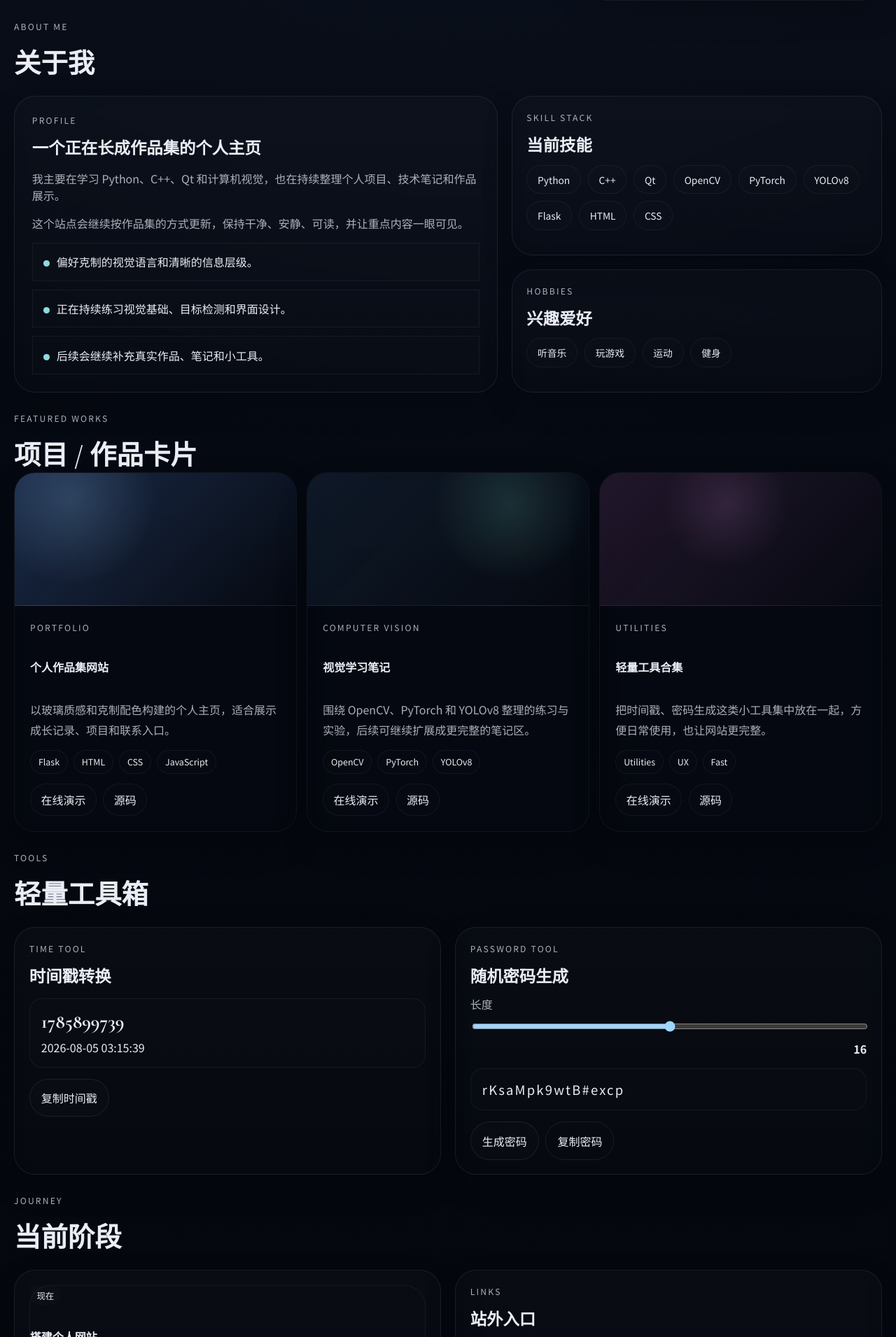
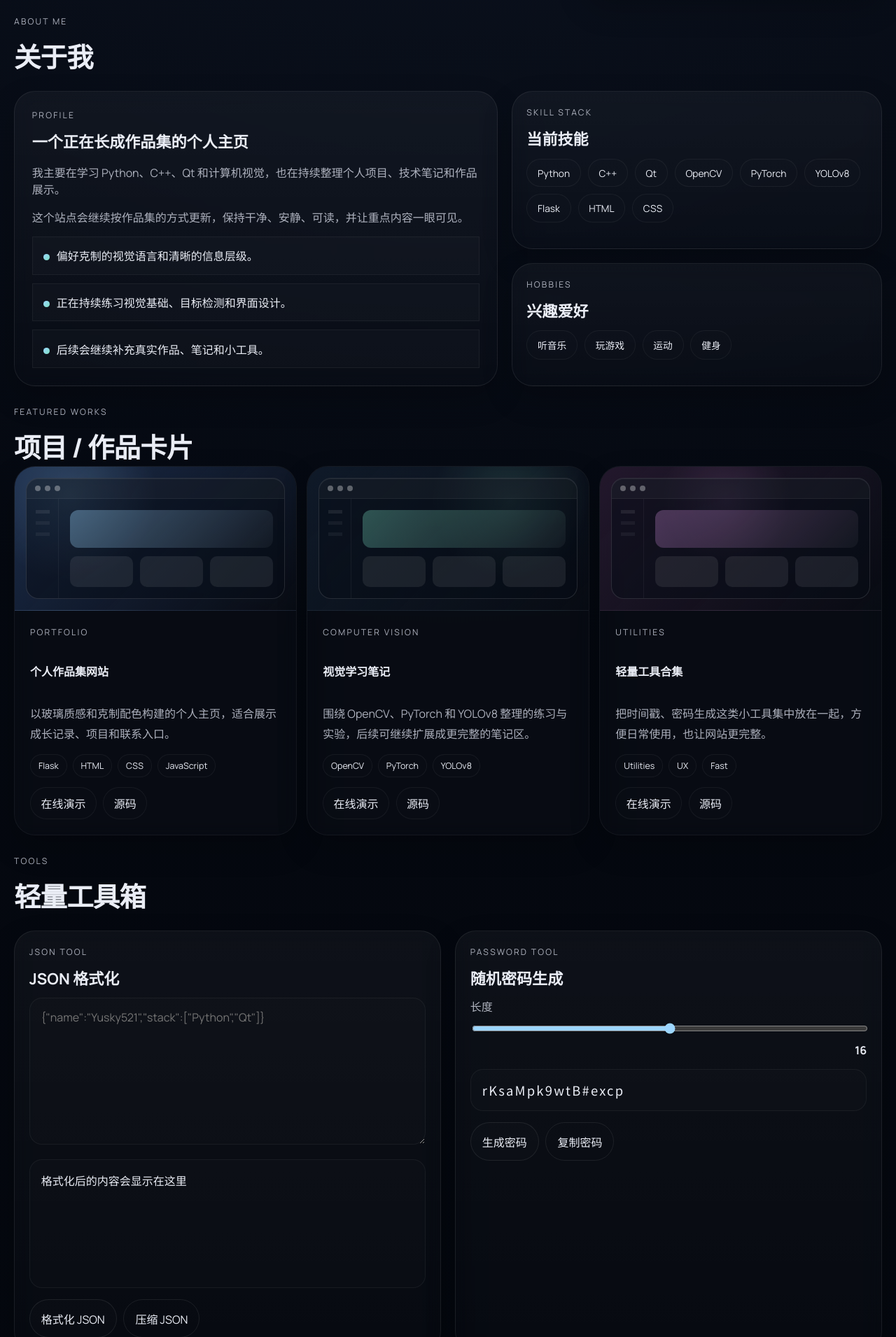
Before and after one commit to Yusky520/my-website, a Flask app: page / in a window 1280 px wide. Shown: the part 822-2733 px from the top of the page at 70% size. Run offline with Flask 3, Linux system fonts and the light colour scheme.

Commit message:
Refine glass panels and simplify tools

```diff
--- a/static/app.js
+++ b/static/app.js
@@ -9,14 +9,17 @@ const clockNext = document.getElementById("clock-next");
 const liveDate = document.getElementById("live-date");
 const form = document.getElementById("contact-form");
 const statusText = document.getElementById("form-status");
-const timestampText = document.getElementById("timestamp-text");
-const timestampIso = document.getElementById("timestamp-iso");
-const timestampCopy = document.getElementById("timestamp-copy");
+const jsonInput = document.getElementById("json-input");
+const jsonOutput = document.getElementById("json-output");
+const jsonFormat = document.getElementById("json-format");
+const jsonMinify = document.getElementById("json-minify");
 const passwordLength = document.getElementById("password-length");
 const passwordLengthValue = document.getElementById("password-length-value");
 const passwordOutput = document.getElementById("password-output");
 const passwordGenerate = document.getElementById("password-generate");
 const passwordCopy = document.getElementById("password-copy");
+const emailToggle = document.getElementById("email-toggle");
+const emailValue = document.getElementById("email-value");
 
 let statusTimer = null;
 let clockValue = "";
@@ -36,10 +39,6 @@ function formatDate(date) {
     day: "2-digit",
     weekday: "short",
   }).format(date);
-}
-
-function formatTimestamp(date) {
-  return `${date.getFullYear()}-${pad(date.getMonth() + 1)}-${pad(date.getDate())} ${formatClock(date)}`;
 }
 
 function showStatus(message, type = "success", autoHideMs = 3000) {
@@ -192,14 +191,32 @@ function updatePassword() {
   passwordOutput.textContent = randomPassword(Number(passwordLength.value));
 }
 
-function updateTimestamp() {
-  if (!timestampText || !timestampIso) {
+function renderJson(value) {
+  if (!jsonOutput) {
     return;
   }
 
-  const now = new Date();
-  timestampText.textContent = String(Math.floor(now.getTime() / 1000));
-  timestampIso.textContent = formatTimestamp(now);
+  jsonOutput.textContent = value;
+}
+
+function formatJson(minify = false) {
+  if (!jsonInput || !jsonOutput) {
+    return;
+  }
+
+  const raw = jsonInput.value.trim();
+  if (!raw) {
+    renderJson("请先输入 JSON 内容");
+    return;
+  }
+
+  try {
+    const parsed = JSON.parse(raw);
+    const nextValue = minify ? JSON.stringify(parsed) : JSON.stringify(parsed, null, 2);
+    renderJson(nextValue);
+  } catch (error) {
+    renderJson("JSON 格式不正确，请检查逗号、引号和括号。");
+  }
 }
 
 async function copyText(text, successMessage) {
@@ -259,9 +276,15 @@ if (form) {
   });
 }
 
-if (timestampCopy && timestampText) {
-  timestampCopy.addEventListener("click", () => {
-    copyText(timestampText.textContent, "时间戳已复制");
+if (jsonFormat) {
+  jsonFormat.addEventListener("click", () => {
+    formatJson(false);
+  });
+}
+
+if (jsonMinify) {
+  jsonMinify.addEventListener("click", () => {
+    formatJson(true);
   });
 }
 
@@ -279,11 +302,25 @@ if (passwordCopy && passwordOutput) {
   });
 }
 
+if (emailToggle && emailValue) {
+  emailToggle.addEventListener("click", () => {
+    const isHidden = emailValue.hasAttribute("hidden");
+    if (isHidden) {
+      emailValue.removeAttribute("hidden");
+      emailToggle.textContent = "点击收起";
+      emailToggle.setAttribute("aria-expanded", "true");
+    } else {
+      emailValue.setAttribute("hidden", "hidden");
+      emailToggle.textContent = "点击查看";
+      emailToggle.setAttribute("aria-expanded", "false");
+    }
+  });
+}
+
 setupReveal();
 setupNav();
 setupBackToTop();
 updatePassword();
-updateTimestamp();
 updateClock(true);
 scheduleClock();
-window.setInterval(updateTimestamp, 1000);
+renderJson("格式化后的内容会显示在这里");
--- a/static/style.css
+++ b/static/style.css
@@ -24,7 +24,7 @@ html {
 body {
   margin: 0;
   min-height: 100vh;
-  font-family: "Noto Sans SC", sans-serif;
+  font-family: "Manrope", "Noto Sans SC", sans-serif;
   color: var(--text);
   background:
     radial-gradient(circle at top, rgba(40, 58, 90, 0.24), transparent 42%),
@@ -97,12 +97,12 @@ textarea {
 }
 
 .glass {
-  background: linear-gradient(180deg, rgba(255, 255, 255, 0.018), rgba(255, 255, 255, 0.006));
-  backdrop-filter: blur(8px);
+  background: linear-gradient(180deg, rgba(255, 255, 255, 0.04), rgba(255, 255, 255, 0.012));
+  backdrop-filter: blur(10px);
 }
 
 .glass-lite {
-  background: rgba(255, 255, 255, 0.008);
+  background: rgba(255, 255, 255, 0.01);
   border-color: rgba(255, 255, 255, 0.05);
   backdrop-filter: blur(6px);
 }
@@ -489,9 +490,9 @@ textarea {
 
 .section-head h3 {
   margin: 0;
-  font-family: "Cormorant Garamond", serif;
-  font-weight: 600;
+  font-weight: 700;
   font-size: clamp(1.9rem, 3vw, 2.8rem);
+  letter-spacing: -0.02em;
 }
 
 .about-grid,
@@ -531,7 +532,8 @@ textarea {
 
 .panel h3 {
   margin: 0 0 0.8rem;
-  font-size: 1.46rem;
+  font-size: 1.38rem;
+  font-weight: 700;
 }
 
 .note-list {
@@ -545,7 +547,7 @@ textarea {
 .link-card,
 .timeline-item,
 .contact-card {
-  background: rgba(255, 255, 255, 0.004);
+  background: rgba(255, 255, 255, 0.014);
   border: 1px solid var(--border-soft);
 }
 
@@ -597,7 +599,8 @@ textarea {
 .project-card__shot {
   min-height: 190px;
   border-bottom: 1px solid var(--border-soft);
-  background: linear-gradient(135deg, rgba(255, 255, 255, 0.04), rgba(255, 255, 255, 0.015));
+  background: linear-gradient(135deg, rgba(255, 255, 255, 0.05), rgba(255, 255, 255, 0.02));
+  padding: 16px;
 }
 
 .project-card__shot--1 {
@@ -616,6 +619,81 @@ textarea {
   background:
     radial-gradient(circle at 45% 24%, rgba(244, 164, 255, 0.12), transparent 34%),
     linear-gradient(135deg, rgba(44, 28, 52, 0.74), rgba(6, 10, 18, 0.08));
+}
+
+.project-preview {
+  width: 100%;
+  height: 100%;
+  border-radius: 18px;
+  overflow: hidden;
+  border: 1px solid rgba(255, 255, 255, 0.12);
+  background: rgba(7, 12, 22, 0.5);
+  box-shadow: inset 0 1px 0 rgba(255, 255, 255, 0.06);
+}
+
+.project-preview__bar {
+  display: flex;
+  align-items: center;
+  gap: 6px;
+  padding: 10px 12px;
+  border-bottom: 1px solid rgba(255, 255, 255, 0.06);
+  background: rgba(255, 255, 255, 0.03);
+}
+
+.project-preview__bar span {
+  width: 8px;
+  height: 8px;
+  border-radius: 50%;
+  background: rgba(255, 255, 255, 0.32);
+}
+
+.project-preview__body {
+  display: grid;
+  grid-template-columns: 46px 1fr;
+  height: calc(100% - 41px);
+}
+
+.project-preview__rail {
+  border-right: 1px solid rgba(255, 255, 255, 0.05);
+  background:
+    linear-gradient(rgba(255, 255, 255, 0.08) 0 0) 50% 16px / 20px 5px no-repeat,
+    linear-gradient(rgba(255, 255, 255, 0.05) 0 0) 50% 32px / 20px 5px no-repeat,
+    linear-gradient(rgba(255, 255, 255, 0.05) 0 0) 50% 48px / 20px 5px no-repeat;
+}
+
+.project-preview__canvas {
+  padding: 16px;
+}
+
+.project-preview__hero {
+  height: 54px;
+  border-radius: 12px;
+  background: linear-gradient(135deg, rgba(255, 255, 255, 0.18), rgba(255, 255, 255, 0.04));
+  margin-bottom: 12px;
+}
+
+.project-preview__grid {
+  display: grid;
+  grid-template-columns: repeat(3, minmax(0, 1fr));
+  gap: 10px;
+}
+
+.project-preview__grid div {
+  height: 44px;
+  border-radius: 10px;
+  background: rgba(255, 255, 255, 0.08);
+}
+
+.project-preview--1 .project-preview__hero {
+  background: linear-gradient(135deg, rgba(157, 214, 255, 0.35), rgba(255, 255, 255, 0.04));
+}
+
+.project-preview--2 .project-preview__hero {
+  background: linear-gradient(135deg, rgba(125, 224, 195, 0.32), rgba(255, 255, 255, 0.04));
+}
+
+.project-preview--3 .project-preview__hero {
+  background: linear-gradient(135deg, rgba(244, 164, 255, 0.26), rgba(255, 255, 255, 0.04));
 }
 
 .project-card__body {
@@ -660,18 +738,43 @@ textarea {
   margin: 1rem 0;
   border: 1px solid var(--border-soft);
   border-radius: 18px;
-  background: rgba(255, 255, 255, 0.006);
+  background: rgba(255, 255, 255, 0.012);
 }
 
 .tool-box strong {
-  font-family: "Cormorant Garamond", serif;
   font-size: 1.7rem;
+  font-weight: 700;
 }
 
 .tool-box--mono {
   font-family: "Noto Sans SC", sans-serif;
   font-size: 1.15rem;
   letter-spacing: 0.12em;
+}
+
+.tool-box--json {
+  min-height: 184px;
+  white-space: pre-wrap;
+  word-break: break-word;
+  font-family: "Manrope", "Noto Sans SC", sans-serif;
+  line-height: 1.8;
+}
+
+.tool-textarea {
+  width: 100%;
+  min-height: 184px;
+  padding: 1rem;
+  color: var(--text);
+  background: rgba(255, 255, 255, 0.01);
+  border: 1px solid var(--border-soft);
+  border-radius: 18px;
+  outline: none;
+  resize: vertical;
+}
+
+.tool-textarea:focus {
+  border-color: rgba(149, 237, 255, 0.22);
+  box-shadow: 0 0 0 2px rgba(149, 237, 255, 0.028);
 }
 
 .tool-actions {
--- a/templates/index.html
+++ b/templates/index.html
@@ -13,7 +13,7 @@
     <link rel="preconnect" href="https://fonts.googleapis.com" />
     <link rel="preconnect" href="https://fonts.gstatic.com" crossorigin />
     <link
-      href="https://fonts.googleapis.com/css2?family=Cormorant+Garamond:wght@400;500;600;700&family=Noto+Sans+SC:wght@300;400;500;700&display=swap"
+      href="https://fonts.googleapis.com/css2?family=Manrope:wght@400;500;600;700;800&family=Noto+Sans+SC:wght@300;400;500;700&display=swap"
       rel="stylesheet"
     />
     <link rel="stylesheet" href="{{ url_for('static', filename='style.css') }}" />
@@ -165,7 +165,26 @@
         <div class="project-list">
           {% for project in profile.projects %}
             <article class="project-card glass">
-              <div class="project-card__shot project-card__shot--{{ loop.index }}"></div>
+              <div class="project-card__shot project-card__shot--{{ loop.index }}">
+                <div class="project-preview project-preview--{{ loop.index }}">
+                  <div class="project-preview__bar">
+                    <span></span>
+                    <span></span>
+                    <span></span>
+                  </div>
+                  <div class="project-preview__body">
+                    <div class="project-preview__rail"></div>
+                    <div class="project-preview__canvas">
+                      <div class="project-preview__hero"></div>
+                      <div class="project-preview__grid">
+                        <div></div>
+                        <div></div>
+                        <div></div>
+                      </div>
+                    </div>
+                  </div>
+                </div>
+              </div>
               <div class="project-card__body">
                 <span class="project-type">{{ project.type }}</span>
                 <h4>{{ project.name }}</h4>
@@ -195,14 +214,18 @@
 
         <div class="tools-grid">
           <article class="panel glass">
-            <p class="section-label">TIME TOOL</p>
-            <h3>时间戳转换</h3>
-            <div class="tool-box">
-              <strong id="timestamp-text">--</strong>
-              <span id="timestamp-iso">--</span>
-            </div>
+            <p class="section-label">JSON TOOL</p>
+            <h3>JSON 格式化</h3>
+            <textarea
+              id="json-input"
+              class="tool-textarea"
+              rows="8"
+              placeholder='{"name":"Yusky521","stack":["Python","Qt"]}'
+            ></textarea>
+            <div class="tool-box tool-box--json" id="json-output">格式化后的内容会显示在这里</div>
             <div class="tool-actions">
-              <button type="button" class="tool-btn" id="timestamp-copy">复制时间戳</button>
+              <button type="button" class="tool-btn" id="json-format">格式化 JSON</button>
+              <button type="button" class="tool-btn tool-btn--ghost" id="json-minify">压缩 JSON</button>
             </div>
           </article>
 
@@ -272,7 +295,10 @@
             <p>这里保留一个可用的联系表单，方便后续继续扩展成留言通知、后台管理或作品投稿入口。</p>
             <div class="contact-card">
               <span>QQ 邮箱</span>
-              <strong>3294850673@qq.com</strong>
+              <button type="button" class="email-toggle" id="email-toggle" aria-expanded="false">
+                点击查看
+              </button>
+              <strong id="email-value" class="email-value" hidden>3294850673@qq.com</strong>
             </div>
           </div>
 
```
Also changed, not shown: other parts of static/style.css (+29 -7 lines).
